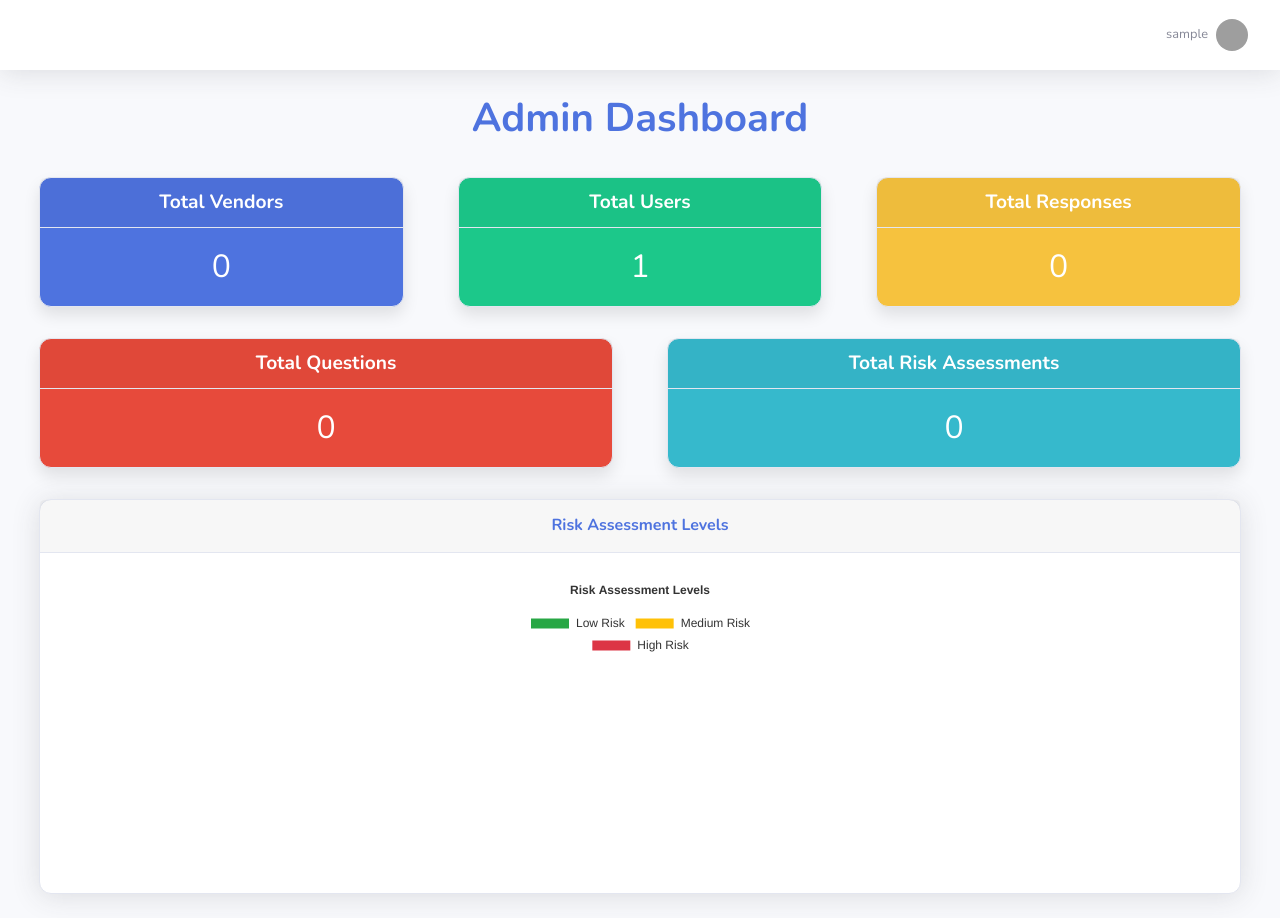
After one commit to S4mWaD/Final-Year-Project-, a Django app: page /dashboard/ in a window 1280 px wide. The commit adds this page. Run offline with Django 5.2, Linux system fonts and the light colour scheme; the visitor is signed in with stand-in values (Sample User, id 1); data comes from the database, SQL or seed files in the repository; data that the repository does not hold is empty; some libraries are stand-ins or nearby versions; grey boxes are pictures that could not be loaded.

Commit message:
Added features for user dashboard, and pdf generation

```diff
--- /dev/null
+++ b/Django/RiskAvant/vendor_risk/templates/dashboard.html
@@ -0,0 +1,257 @@
+{% load static %}
+<!DOCTYPE html>
+<html lang="en">
+
+<head>
+    <meta charset="utf-8">
+    <meta http-equiv="X-UA-Compatible" content="IE=edge">
+    <meta name="viewport" content="width=device-width, initial-scale=1, shrink-to-fit=no">
+    <title>RiskAvant - Admin Dashboard</title>
+        <link href="https://fonts.googleapis.com/css?family=Nunito:200,300,400,600,700,800,900" rel="stylesheet">
+    <link href="{% static 'css/home.css' %}" rel="stylesheet">
+    <script src="https://cdn.jsdelivr.net/npm/chart.js"></script>
+    <style>
+
+    /* General Body Styling */
+    body {
+        background-color: #f8f9fc;
+        font-family: 'Nunito', sans-serif;
+        color: #4e73df;
+        margin: 0;
+        padding: 0;
+    }
+
+    /* Wrapper Styling */
+    #wrapper {
+        width: 100%;
+        min-height: 100vh;
+        display: flex;
+        justify-content: center;
+        align-items: center;
+        flex-direction: column;
+    }
+
+    /* Dashboard Heading */
+    .dashboard-heading {
+        font-size: 2.5rem;
+        margin-bottom: 20px;
+        font-weight: bold;
+        color: #4e73df;
+        text-align: center;
+    }
+
+    /* Card Styling */
+    .card {
+        margin: 15px;
+        border-radius: 12px;
+        box-shadow: 0 8px 16px rgba(0, 0, 0, 0.1);
+        transition: transform 0.3s ease, box-shadow 0.3s ease;
+    }
+
+    .card:hover {
+        transform: translateY(-5px);
+        box-shadow: 0 12px 24px rgba(0, 0, 0, 0.15);
+    }
+
+    .card-header {
+        font-weight: bold;
+        font-size: 1.2rem;
+        text-align: center;
+        padding: 10px;
+        background-color: rgba(0, 0, 0, 0.03);
+    }
+
+    .card-title {
+        font-size: 2rem;
+        text-align: center;
+        margin: 0;
+    }
+
+    .card-body {
+        text-align: center;
+        padding: 20px;
+    }
+
+    /* Chart Card Styling */
+    .chart-card {
+        margin: 20px auto;
+        padding: 20px;
+        max-width: 600px;
+        border-radius: 12px;
+        box-shadow: 0 8px 16px rgba(0, 0, 0, 0.1);
+        background-color: white;
+    }
+
+    /* Chart Canvas Styling */
+    #riskChart {
+        max-width: 300px;
+        max-height: 300px;
+        margin: 0 auto;
+        display: block;
+    }
+
+    /* Navbar Styling */
+    .navbar {
+        background-color: white;
+        padding: 10px 20px;
+        box-shadow: 0 4px 8px rgba(0, 0, 0, 0.05);
+    }
+
+    /* Dropdown Styling */
+    .dropdown-menu {
+        border-radius: 8px;
+        box-shadow: 0 4px 8px rgba(0, 0, 0, 0.1);
+    }
+
+    /* Profile Image Styling */
+    .img-profile {
+        height: 40px;
+        width: 40px;
+        object-fit: cover;
+        border-radius: 50%;
+    }
+</style>
+
+    </style>
+</head>
+
+<body id="page-top">
+    <div id="wrapper">
+        <div id="content-wrapper" class="d-flex flex-column">
+            <div id="content">
+                <nav class="navbar navbar-expand navbar-light bg-white topbar mb-4 static-top shadow">
+                    <ul class="navbar-nav ml-auto">
+                        <li class="nav-item dropdown no-arrow">
+                            <a class="nav-link dropdown-toggle" href="#" id="userDropdown" role="button" data-toggle="dropdown">
+                                <span class="mr-2 d-none d-lg-inline text-gray-600 small">{{ user.username }}</span>
+                                <img class="img-profile rounded-circle" src="{% static 'img/user.png' %}">
+                            </a>
+                            <div class="dropdown-menu dropdown-menu-right shadow" aria-labelledby="userDropdown">
+                                <a class="dropdown-item" href="{% url 'profile' %}">View Profile</a>
+                                <div class="dropdown-divider"></div>
+                                <a class="dropdown-item" href="{% url 'logout' %}">Logout</a>
+                            </div>
+                        </li>
+                    </ul>
+                </nav>
+
+                <div class="container-fluid">
+                    <h2 class="dashboard-heading text-center">Admin Dashboard</h2>
+                    <div class="row">
+                        <div class="col-lg-4">
+                            <div class="card text-white bg-primary mb-3">
+                                <div class="card-header">Total Vendors</div>
+                                <div class="card-body">
+                                    <h4 class="card-title">{{ total_vendors }}</h4>
+                                </div>
+                            </div>
+                        </div>
+                        <div class="col-lg-4">
+                            <div class="card text-white bg-success mb-3">
+                                <div class="card-header">Total Users</div>
+                                <div class="card-body">
+                                    <h4 class="card-title">{{ total_users }}</h4>
+                                </div>
+                            </div>
+                        </div>
+                        <div class="col-lg-4">
+                            <div class="card text-white bg-warning mb-3">
+                                <div class="card-header">Total Responses</div>
+                                <div class="card-body">
+                                    <h4 class="card-title">{{ total_responses }}</h4>
+                                </div>
+                            </div>
+                        </div>
+                    </div>
+
+                    <div class="row">
+                        <div class="col-lg-6">
+                            <div class="card text-white bg-danger mb-3">
+                                <div class="card-header">Total Questions</div>
+                                <div class="card-body">
+                                    <h4 class="card-title">{{ total_questions }}</h4>
+                                </div>
+                            </div>
+                        </div>
+                        <div class="col-lg-6">
+                            <div class="card text-white bg-info mb-3">
+                                <div class="card-header">Total Risk Assessments</div>
+                                <div class="card-body">
+                                    <h4 class="card-title">{{ total_risk_assessments }}</h4>
+                                </div>
+                            </div>
+                        </div>
+                    </div>
+
+                    <!-- Risk Assessment Levels -->
+                    <div class="card shadow mb-4">
+                        <div class="card-header py-3">
+                            <h6 class="m-0 font-weight-bold text-primary">Risk Assessment Levels</h6>
+                        </div>
+                        <div class="card-body">
+                            <canvas id="riskChart"></canvas>
+                        </div>
+                    </div>
+                </div>
+            </div>
+        </div>
+    </div>
+
+    <!-- Chart.js Script -->
+    <script>
+        var rawData = '{{ chart_data|safe }}';
+        console.log("Raw Chart Data:", rawData);
+
+        try {
+            if (rawData) {
+                var chartData = JSON.parse(rawData);
+                console.log("Parsed Chart Data:", chartData);
+            } else {
+                throw new Error("Empty or invalid chart data");
+            }
+        } catch (e) {
+            console.error("Error parsing chart data:", e);
+            var chartData = {
+                labels: ["Low Risk", "Medium Risk", "High Risk"],
+                datasets: [{
+                    label: "Risk Assessment Levels",
+                    data: [0, 0, 0],
+                    backgroundColor: ["#28a745", "#ffc107", "#dc3545"]
+                }]
+            };
+        }
+
+        var ctx = document.getElementById('riskChart').getContext('2d');
+        new Chart(ctx, {
+            type: 'doughnut',
+            data: chartData,
+            options: {
+                responsive: true,
+                plugins: {
+                    legend: {
+                        position: 'top',
+                        labels: {
+                            color: "#333"
+                        }
+                    },
+                    title: {
+                        display: true,
+                        text: 'Risk Assessment Levels',
+                        color: "#333"
+                    }
+                }
+            }
+        });
+    </script>
+
+
+
+
+
+
+
+
+
+
+</body>
+</html>
--- a/Django/RiskAvant/vendor_risk/templates/home.html
+++ b/Django/RiskAvant/vendor_risk/templates/home.html
@@ -79,7 +79,7 @@
                         🎉 Congrats on successfully submitting your questionnaire! Find out your security status by generating your risk assessment report.
                     </div>
                     <div class="text-center">
-                        <a href="{% url 'risk_assessment' vendor.id %}" class="btn btn-primary">Generate Risk Assessment Report</a>
+                        <a href="{% url 'risk_assessment' vendor.id %}" class="btn btn-primary">Have a look at your risks</a>
                     </div>
                 </div>
                 {% endif %}
--- a/Django/RiskAvant/vendor_risk/urls.py
+++ b/Django/RiskAvant/vendor_risk/urls.py
@@ -15,7 +15,7 @@ urlpatterns = [
     # New routes for additional features
     path('alerts/', views.alerts, name='alerts'),
     path('settings/', views.settings, name='settings'),
-    path('dashboard/', views.dashboard, name='dashboard'),
+    path('dashboard/', views.admin_dashboard, name='dashboard'),
     path('risk-list/', views.risk_list, name='risk-list'),
     path('checklist-list/', views.checklist_list, name='checklist-list'),
     path('compliance/', views.compliance, name='compliance'),
@@ -24,6 +24,9 @@ urlpatterns = [
     path('questionnaire/', views.generate_questionnaire, name='questionnaire'),
     path('risk_assessment/<int:vendor_id>/', views.calculate_risk, name='risk_assessment'),
 
+    # PDF Generation Route
+    path('generate_pdf/<int:vendor_id>/', views.generate_pdf, name='generate_pdf'),
+
     # Password Reset URLs
     path('password-reset/', auth_views.PasswordResetView.as_view(template_name='password_reset.html'), name='password_reset'),
     path('password-reset/done/', auth_views.PasswordResetDoneView.as_view(template_name='password_reset_done.html'), name='password_reset_done'),
--- a/Django/RiskAvant/vendor_risk/views.py
+++ b/Django/RiskAvant/vendor_risk/views.py
@@ -1,11 +1,16 @@
 from django.shortcuts import render, redirect, get_object_or_404
 from django.contrib.auth import authenticate, login, logout, get_user_model
 from django.contrib import messages
-from django.http import JsonResponse
+from django.http import JsonResponse, HttpResponse
 from django.contrib.auth.decorators import login_required
 from .models import CustomUser, Vendor, RiskAssessment, Certification, SecurityProfile, SecurityChecklist, QuestionnaireRules, OnboardingQuestionnaire, VendorResponse,QuestionBank
 from .forms import SignUpForm, VendorOnboardingForm, SecurityChecklistForm
 from itertools import chain
+import json, weasyprint, matplotlib.pyplot as plt, base64, matplotlib
+matplotlib.use('Agg')
+from io import BytesIO
+from django.template.loader import render_to_string
+from datetime import datetime
 
 User = get_user_model()
 
@@ -80,13 +85,38 @@ def calculate_risk(request, vendor_id):
         "N/A": 0        # No impact if not applicable
     }
 
-    # Calculate total risk score by summing assigned values for each response
-    total_risk_score = sum([SCORE_MAPPING.get(response.response, 0) for response in responses])
+    # Define category weights (in percentages summing up to 100)
+    CATEGORY_WEIGHTS = {
+        "Technical": 40,
+        "Compliance": 20,
+        "Legal": 15,
+        "General": 15,
+        "Operational": 10,
+    }
 
-    # Assign risk level based on total score
-    if total_risk_score <= 20:
+    # Calculate scores for each category
+    category_scores = {category: 0 for category in CATEGORY_WEIGHTS}
+    category_totals = {category: 0 for category in CATEGORY_WEIGHTS}
+
+    for response in responses:
+        category = response.question.category
+        score = SCORE_MAPPING.get(response.response, 0)
+        category_scores[category] += score
+        category_totals[category] += 10  # Maximum possible score per response
+
+    # Calculate weighted scores for each category
+    weighted_scores = {}
+    for category, total_score in category_scores.items():
+        max_possible_score = category_totals[category] or 1  # Prevent division by zero
+        weighted_scores[category] = (total_score / max_possible_score) * CATEGORY_WEIGHTS[category]
+
+    # Calculate overall weighted risk score (sum of weighted category scores)
+    weighted_risk_score = sum(weighted_scores.values())
+
+    # Assign risk level based on overall weighted risk score
+    if weighted_risk_score <= 20:
         risk_level = "Low"
-    elif 20 < total_risk_score <= 50:
+    elif 20 < weighted_risk_score <= 50:
         risk_level = "Medium"
     else:
         risk_level = "High"
@@ -94,12 +124,79 @@ def calculate_risk(request, vendor_id):
     # Update or create a RiskAssessment entry for the vendor
     risk_assessment, created = RiskAssessment.objects.update_or_create(
         vendor=vendor,
-        defaults={'total_risk_score': total_risk_score, 'risk_level': risk_level}
+        defaults={'total_risk_score': int(weighted_risk_score), 'risk_level': risk_level}
     )
 
-    return render(request, "risk_assessment.html", {"vendor": vendor, "risk_assessment": risk_assessment})
+    # Prepare chart data for frontend
+    chart_data = {
+        "labels": list(weighted_scores.keys()),
+        "datasets": [{
+            "label": f"Risk Assessment for {vendor.name}",
+            "data": list(weighted_scores.values()),
+            "backgroundColor": [
+                "#4e73df", "#1cc88a", "#36b9cc", "#f6c23e", "#e74a3b"
+            ],
+            "borderColor": [
+                "#2e59d9", "#17a673", "#2c9faf", "#dda20a", "#be2617"
+            ],
+            "borderWidth": 1,
+        }]
+    }
 
+    # Convert to JSON format
+    chart_data_json = json.dumps(chart_data)
 
+    return render(request, "risk_assessment.html", {
+        "vendor": vendor,
+        "risk_assessment": risk_assessment,
+        "weighted_risk_score": weighted_risk_score,
+        "risk_level": risk_level,
+        "chart_data": chart_data_json,
+    })
+@login_required
+def admin_dashboard(request):
+    if not request.user.is_superuser:
+        return redirect('home')
+
+    # Gather statistics
+    total_vendors = Vendor.objects.count()
+    total_responses = VendorResponse.objects.count()
+    total_questions = QuestionBank.objects.count()
+    total_risk_assessments = RiskAssessment.objects.count()
+    total_users = CustomUser.objects.count()
+
+    # Risk Assessment Levels
+    low_risk_count = RiskAssessment.objects.filter(risk_level="Low").count()
+    medium_risk_count = RiskAssessment.objects.filter(risk_level="Medium").count()
+    high_risk_count = RiskAssessment.objects.filter(risk_level="High").count()
+
+    # Print statements for debugging
+    print("Low Risk Count:", low_risk_count)
+    print("Medium Risk Count:", medium_risk_count)
+    print("High Risk Count:", high_risk_count)
+
+    # Chart Data
+    chart_data = {
+        "labels": ["Low Risk", "Medium Risk", "High Risk"],
+        "datasets": [{
+            "label": "Risk Assessment Levels",
+            "data": [low_risk_count, medium_risk_count, high_risk_count],
+            "backgroundColor": ["#28a745", "#ffc107", "#dc3545"]
+        }]
+    }
+
+    # Convert to JSON format
+    chart_data_json = json.dumps(chart_data)
+    print("Final Chart Data JSON:", chart_data_json)  # Print the final JSON to verify
+
+    return render(request, 'dashboard.html', {
+        'total_vendors': total_vendors,
+        'total_responses': total_responses,
+        'total_questions': total_questions,
+        'total_risk_assessments': total_risk_assessments,
+        'total_users': total_users,
+        'chart_data': chart_data_json,
+    })
 
 # Vendor Risk Assessment View
 @login_required
@@ -214,12 +311,6 @@ def settings(request):
     return render(request, 'settings.html', {'user_role': request.user.role})
 
 @login_required
-def dashboard(request):
-    vendors = Vendor.objects.all()
-    risk_assessments = RiskAssessment.objects.all()
-    return render(request, 'dashboard.html', {'user_role': request.user.role, 'vendors': vendors, 'risk_assessments': risk_assessments})
-
-@login_required
 def risk_list(request):
     return render(request, 'risk_list.html', {'user_role': request.user.role})
 
@@ -247,3 +338,101 @@ def risk_assessment(request):
 
 def terms(request):
     return render(request, 'terms.html')
+
+
+import json
+from django.shortcuts import render, get_object_or_404
+from django.http import HttpResponse
+from django.template.loader import render_to_string
+import weasyprint
+from .models import Vendor, RiskAssessment, VendorResponse
+from django.contrib.auth.decorators import login_required
+
+
+@login_required
+def generate_pdf(request, vendor_id):
+    vendor = get_object_or_404(Vendor, id=vendor_id)
+    risk_assessment = RiskAssessment.objects.filter(vendor=vendor).first()
+
+    # Define scoring system for responses
+    responses = VendorResponse.objects.filter(vendor=vendor)
+    SCORE_MAPPING = {
+        "Yes": 0,
+        "No": 10,
+        "Partial": 5,
+        "N/A": 0
+    }
+
+    # Category weights
+    CATEGORY_WEIGHTS = {
+        "Technical": 40,
+        "Compliance": 20,
+        "Legal": 15,
+        "General": 15,
+        "Operational": 10,
+    }
+
+    # Calculate scores for each category
+    category_scores = {category: 0 for category in CATEGORY_WEIGHTS}
+    category_totals = {category: 0 for category in CATEGORY_WEIGHTS}
+
+    for response in responses:
+        category = response.question.category
+        score = SCORE_MAPPING.get(response.response, 0)
+        category_scores[category] += score
+        category_totals[category] += 10
+
+    # Weighted scores calculation
+    weighted_scores = {}
+    for category, total_score in category_scores.items():
+        max_possible_score = category_totals[category] or 1
+        weighted_scores[category] = (total_score / max_possible_score) * CATEGORY_WEIGHTS[category]
+
+    # Overall weighted risk score
+    weighted_risk_score = sum(weighted_scores.values())
+
+    # Risk level determination
+    if weighted_risk_score <= 20:
+        risk_level = "Low"
+    elif 20 < weighted_risk_score <= 50:
+        risk_level = "Medium"
+    else:
+        risk_level = "High"
+
+    # 🎨 Generate Pie Chart as a base64 image
+    plt.figure(figsize=(6, 6))
+    labels = list(weighted_scores.keys())
+    sizes = list(weighted_scores.values())
+    colors = ['#66c2a5', '#fc8d62', '#8da0cb', '#e78ac3', '#a6d854']
+
+    wedges, texts, autotexts = plt.pie(sizes, colors=colors, autopct='%1.1f%%', startangle=90, textprops=dict(color="white"))
+    plt.legend(wedges, labels, title="Categories", loc="center left", bbox_to_anchor=(1, 0, 0.5, 1))
+    plt.title('Category-wise Risk Scores', pad=20)
+    plt.gca().set_aspect('equal', adjustable='box')
+
+    # Save chart to a bytes buffer
+    buffer = BytesIO()
+    plt.savefig(buffer, format='png', bbox_inches='tight')
+    plt.close()
+    buffer.seek(0)
+    image_base64 = base64.b64encode(buffer.getvalue()).decode('utf-8')
+
+    # Render HTML template for PDF
+    html = render_to_string('risk_assessment_pdf.html', {
+        "vendor": vendor,
+        "weighted_risk_score": weighted_risk_score,
+        "risk_level": risk_level,
+        "weighted_scores": weighted_scores,
+        "category_weights": CATEGORY_WEIGHTS,
+        "responses": responses,
+        "chart_image": image_base64,
+        "current_date": datetime.now().strftime('%Y-%m-%d'),
+        "current_year": datetime.now().year,
+    })
+
+    # Generate PDF from HTML
+    response = HttpResponse(content_type="application/pdf")
+    response['Content-Disposition'] = f'inline; filename={vendor.name}_risk_report.pdf'
+    pdf = weasyprint.HTML(string=html).write_pdf()
+    response.write(pdf)
+    return response
```
Also changed, not shown: Django/RiskAvant/vendor_risk/templates/risk_assessment.html (+74 -11 lines), Django/RiskAvant/vendor_risk/templates/risk_assessment_pdf.html (added, +169 -0 lines), Django/RiskAvant/vendor_risk/templatetags/custom_filters.py (added, +7 -0 lines).
